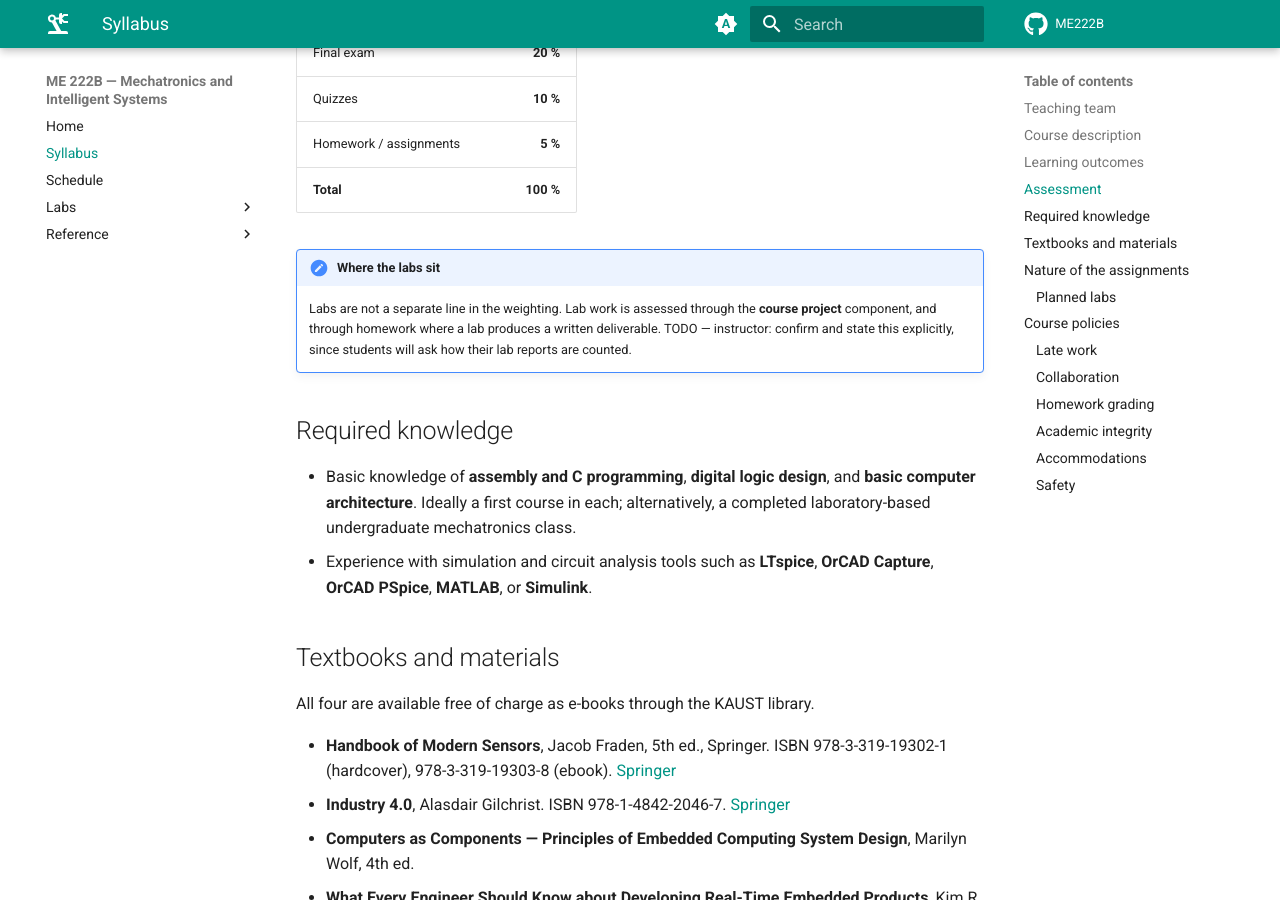
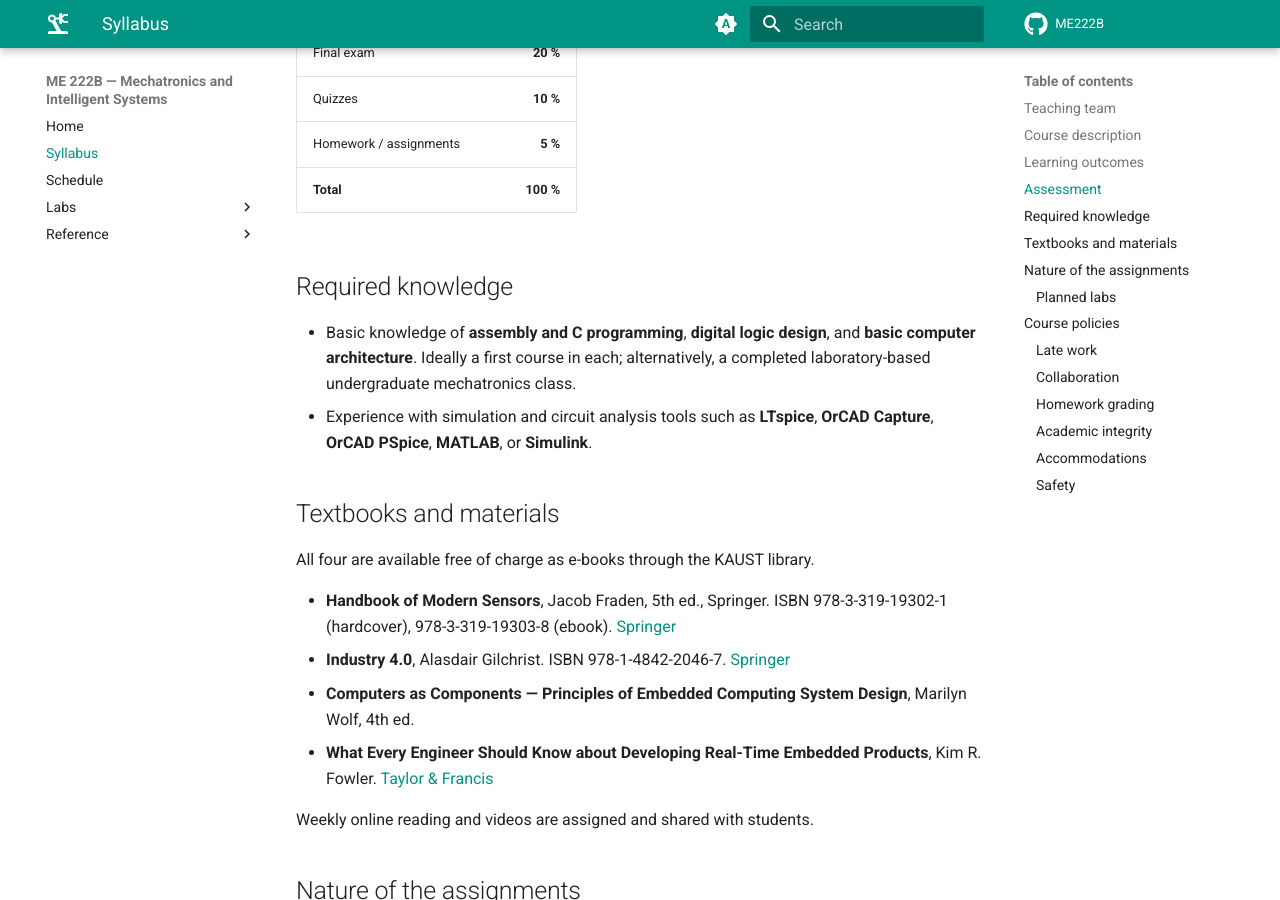
Before and after one commit to Hassan-Al-Moalim/ME222B, an MkDocs documentation site: the page built from docs/syllabus.md, in a window 1280 px wide and 900 px high, scrolled down 1924 px. Built offline with MkDocs 1.6.1 and Material for MkDocs 9.7.7, drawn with Linux system fonts in a browser that asks for light colours; comment, search, counter and statistics services are not loaded.

Commit message:
Remove the note about where labs sit in the weighting
Co-Authored-By: Claude Opus 5 <noreply@anthropic.com>

```diff
--- a/docs/syllabus.md
+++ b/docs/syllabus.md
@@ -60,12 +60,6 @@ By the end of the course you should be able to:
 | Quizzes | **10 %** |
 | Homework / assignments | **5 %** |
 | **Total** | **100 %** |
-
-!!! note "Where the labs sit"
-    Labs are not a separate line in the weighting. Lab work is assessed through
-    the **course project** component, and through homework where a lab produces
-    a written deliverable. TODO — instructor: confirm and state this explicitly,
-    since students will ask how their lab reports are counted.
 
 ## Required knowledge
 
```
